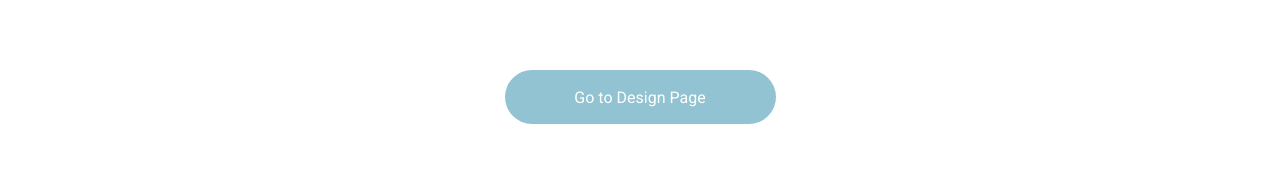
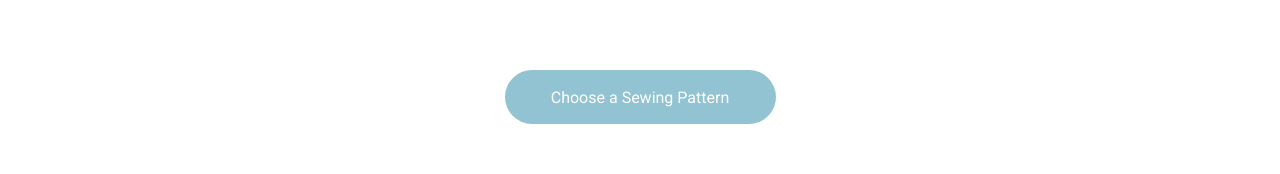
Before and after one commit to DNaunin/sewtable, a Next.js app: page /upload in a window 1280 px wide. Shown: the part 518-692 px from the top of the page. Built offline with nearby package versions, Linux system fonts and the light colour scheme; a web font is replaced by a local one.

Commit message:
💄 Better codestyle

```diff
--- a/components/canvas/drawingarea.tsx
+++ b/components/canvas/drawingarea.tsx
@@ -74,8 +74,8 @@ function Drawing() {
 
   return (
     <div className={styles.patternContainer}>
-      <canvas ref={canvasRefFabric} className={styles.canvasFabric}></canvas>
-      <canvas ref={canvasRefDesign} className={styles.canvasDesign}></canvas>
+      <canvas ref={canvasRefFabric} className={styles.canvasFabric} />
+      <canvas ref={canvasRefDesign} className={styles.canvasDesign} />
       <button
         className={styles.patternimg}
         onClick={() => choosePattern(patternImage)}
--- a/pages/upload.tsx
+++ b/pages/upload.tsx
@@ -49,7 +49,7 @@ export default function Upload() {
 
           {loading ? <Loading /> : <img src={image} className={styles.image} />}
         </form>
-        <PageLink href="/design">Go to Design Page</PageLink>
+        <PageLink href="/design">Choose a Sewing Pattern</PageLink>
         <p id="data"></p>
         <script src="upload.js"></script>
       </main>
```
